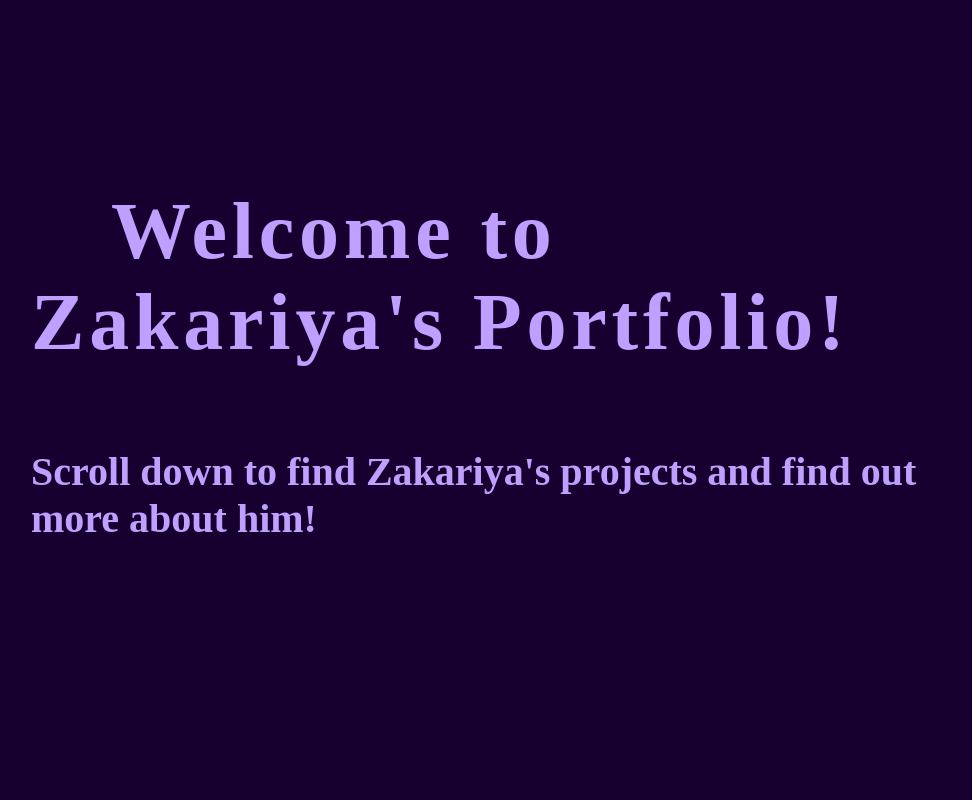
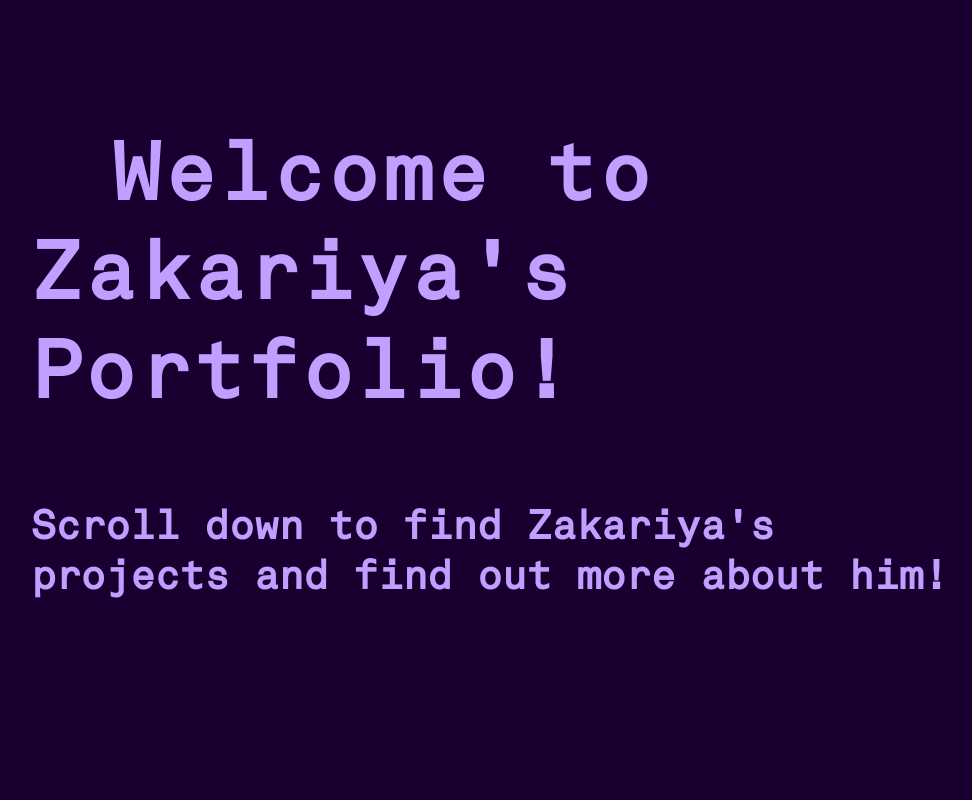
Before and after one commit to mzk468/mzk468.github.io, a React (Vite) app: page / in a window 1280 px wide. Shown: the top 800 px of the page, without its empty margins (49-1021 px from the left). Built offline with nearby package versions, Linux system fonts and the light colour scheme; some icons are missing.

Commit message:
Updated fonts

```diff
--- a/src/styles/ui/Text.module.css
+++ b/src/styles/ui/Text.module.css
@@ -1,10 +1,17 @@
+@font-face {
+  font-family: "AkkuratMono";
+  src: url("/Akkurat-Mono.ttf") format("truetype");
+  font-weight: normal;
+  font-style: normal;
+}
+
 .massiveText,
 .bigText,
 .h1,
 .h2,
 .h3,
 .p {
-  font-family: Akkurat-Mono;
+  font-family: AkkuratMono, sans-serif;
   color: var(--text-color);
 
   padding: 0;
```
Also changed, not shown: public/Akkurat-Mono.ttf (added), 1 other file (tests, documents, lock files or other folders).
